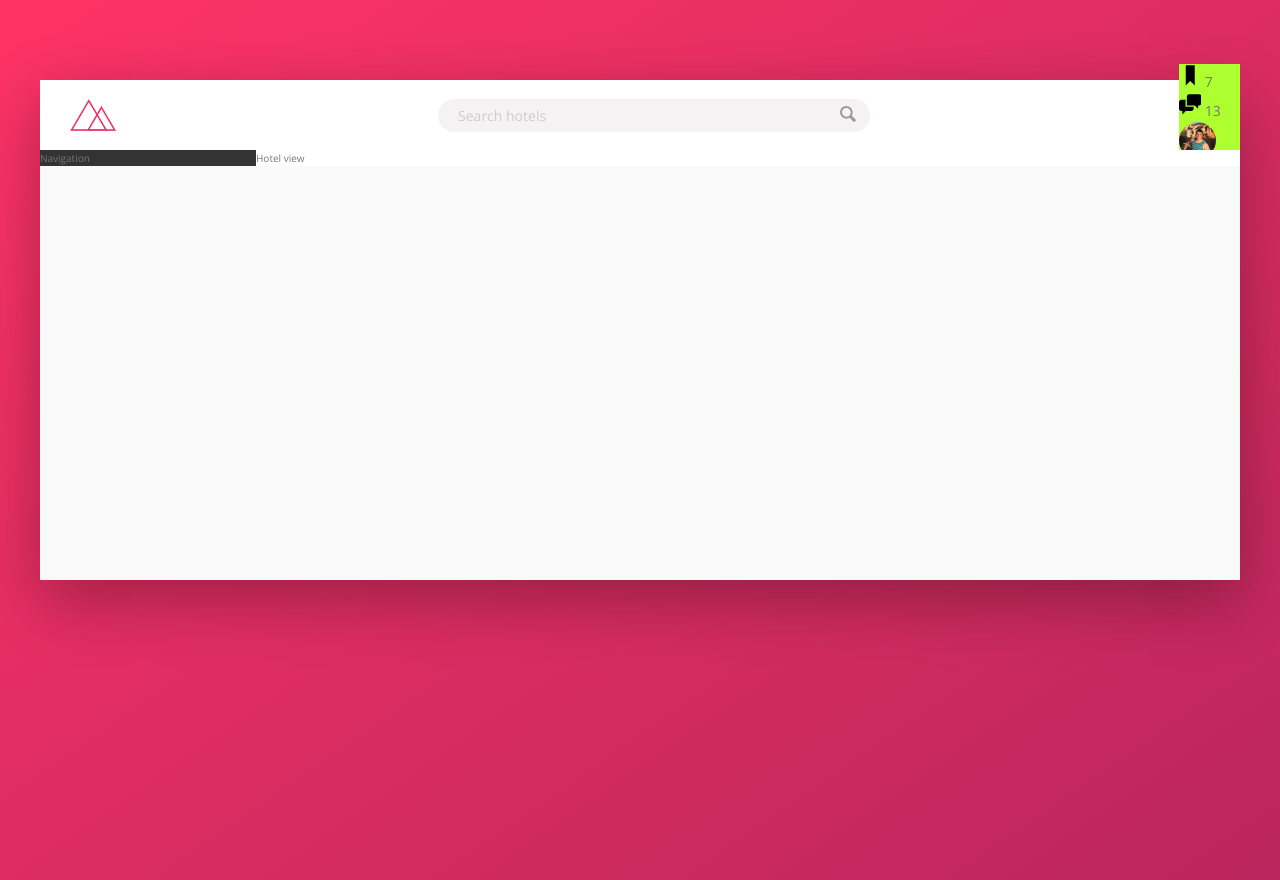
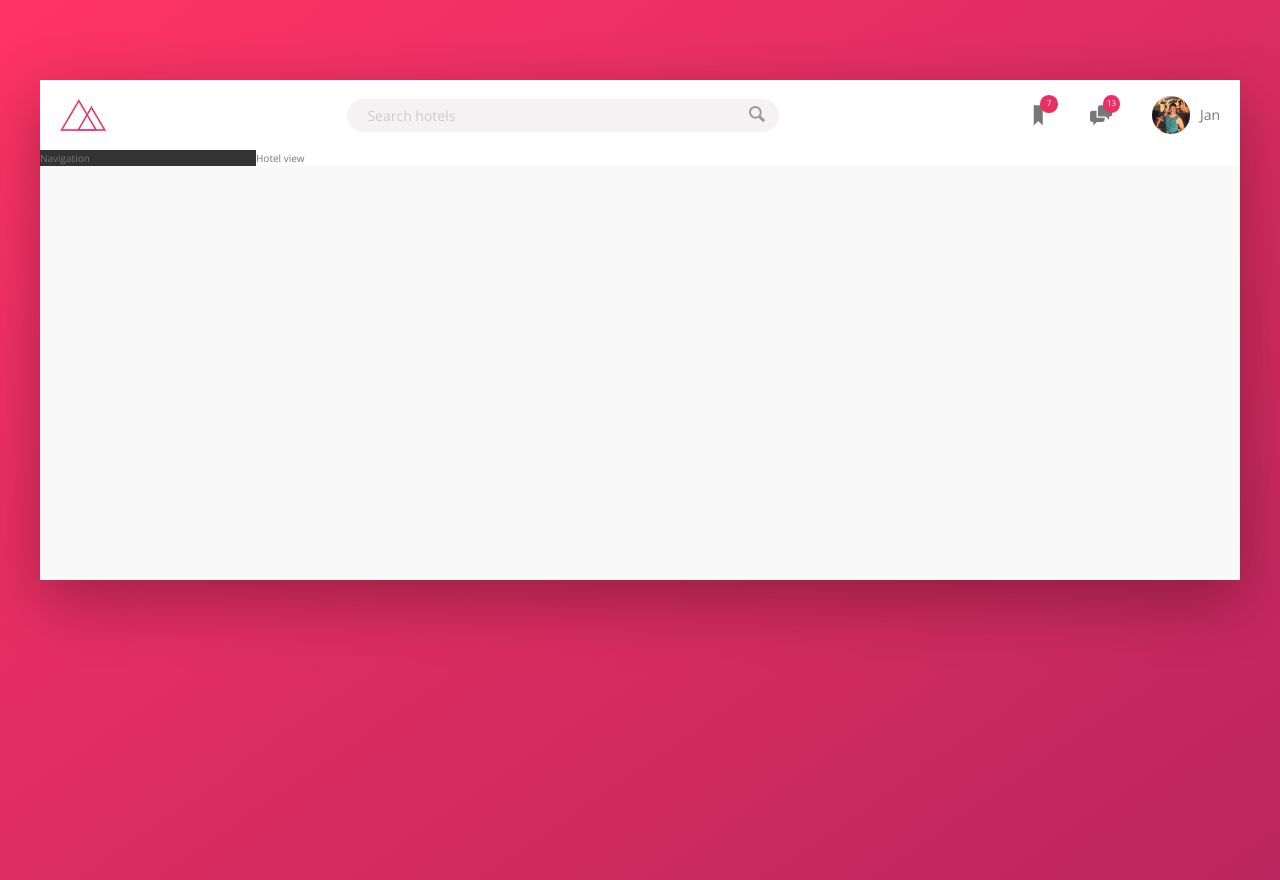
Before and after one commit to NightmanCZ90/Trillo, a website: page index.html in a window 1280 px wide. Drawn offline with nearby package versions, Linux system fonts and the light colour scheme.

Commit message:
add icons styles

```diff
--- a/sass/_components.scss
+++ b/sass/_components.scss
@@ -2,7 +2,7 @@
 // LOGO
 .logo {
   height: 3.25rem;
-  margin-left: 3rem;
+  margin-left: 2rem;
 }
 
 
@@ -68,30 +68,52 @@
 ///////////////////////////////////
 // USER NAVIGATION
 .user-nav {
-  background-color: greenyellow;
+  align-self: stretch;
+
+  display: flex;
+  // align-items: center; //redundant ?
+
+  & > * {
+    padding: 0 2rem;
+    cursor: pointer;
+    height: 100%;
+    display: flex;
+    align-items: center;
+  }
+
+  & > *:hover {
+    background-color: var(--color-grey-light-2);
+  }
+
   &__icon-box {
+    position: relative;
 
   }
 
   &__icon {
     height: 2.25rem;
     width: 2.25rem;
+    fill: var(--color-grey-dark-2);
   }
 
   &__notification {
-
-  }
-
-  &__user {
-
+    font-size: .8rem;
+    height: 1.75rem;
+    width: 1.75rem;
+    border-radius: 50%;
+    background-color: var(--color-primary);
+    color: #fff;
+    position: absolute;
+    top: 1.5rem;
+    right: 1.2rem;
+    display: flex;
+    justify-content: center;
+    align-items: center;
   }
 
   &__user-photo {
     height: 3.75rem;
     border-radius: 50%;
-  }
-
-  &__user-name {
-
+    margin-right: 1rem;
   }
 }
```
Also changed, not shown: css/style.css.
